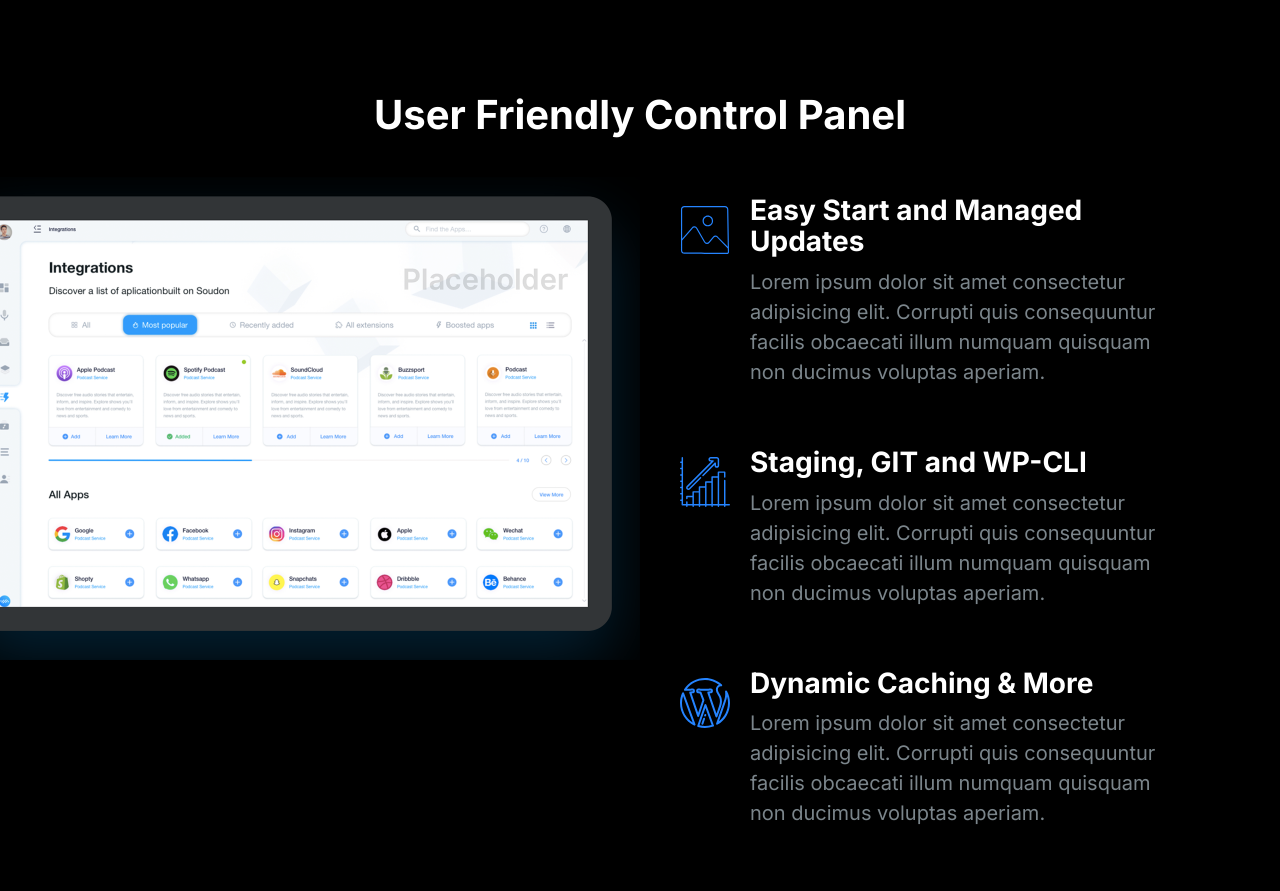
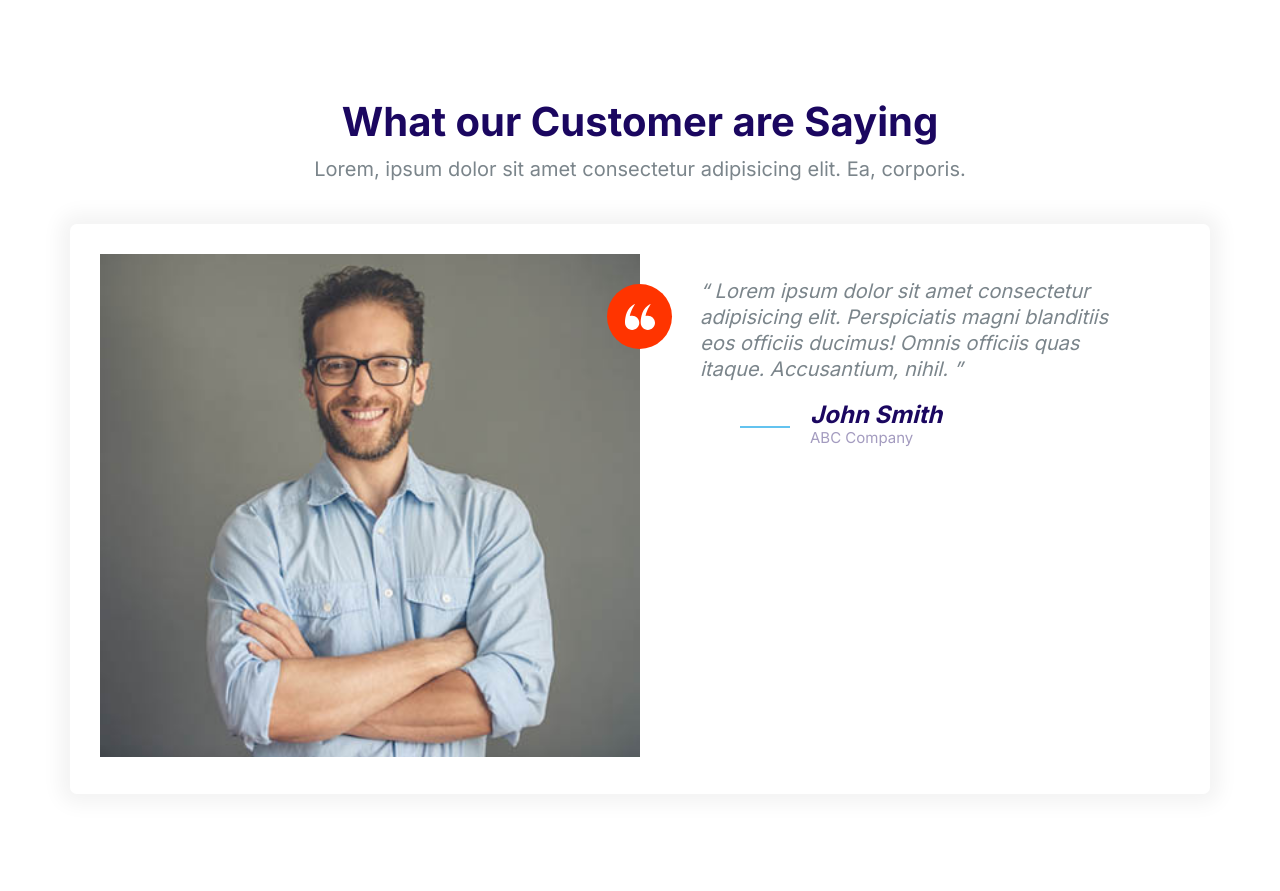
Before and after one commit to bhanu-21/moshify, a plain HTML site: page index.html in a window 1280 px wide. Shown: the top 891 px of the page. After the commit the page ends 854 px from the top, so only its background shows below. Drawn offline with Linux system fonts and the light colour scheme.

Commit message:
Created a testimonial-block

```diff
--- /dev/null
+++ b/components/testimonial_block.html
@@ -0,0 +1,45 @@
+<section class="block">
+  <header class="block__header">
+    <h2>What our Customer are Saying</h2>
+    <p>
+      Lorem, ipsum dolor sit amet consectetur adipisicing elit. Ea, corporis.
+    </p>
+  </header>
+  <div class="container">
+    <div class="card testimonial">
+      <div class="grid grid--1x2">
+        <div class="testimonial__image">
+          <img src="/images/testimonial.jpg" alt="A happy face" />
+          <span class="icon-container icon-container--accent">
+            <svg class="icon icon--white icon--small">
+              <use xlink:href="/images/sprite_quote.svg#quotes"></use>
+            </svg>
+          </span>
+        </div>
+        <blockquote class="quote">
+          <p class="quote__text">
+            Lorem ipsum dolor sit amet consectetur adipisicing elit.
+            Perspiciatis magni blanditiis eos officiis ducimus! Omnis officiis
+            quas itaque. Accusantium, nihil.
+          </p>
+          <footer>
+            <div class="media">
+              <div class="media__image">
+                <svg class="icon icon--primary quote__line">
+                  <use xlink:href="/images/sprite_quote.svg#line"></use>
+                </svg>
+              </div>
+              <div class="media__body">
+                <h3 class="media__title quote__author">John Smith</h3>
+                <p class="quote__company">ABC Company</p>
+              </div>
+            </div>
+          </footer>
+        </blockquote>
+      </div>
+    </div>
+  </div>
+</section>
+
+<!-- Javascript Code -->
+<script src="JS/collapsible.js"></script>
--- a/css/styles.css
+++ b/css/styles.css
@@ -840,3 +840,8 @@ h3 {
     max-width: 700px;
   }
 }
+
+/* Testimonials Block */
+.block__header {
+  margin: 4rem;
+}
--- a/index.html
+++ b/index.html
@@ -16,75 +16,47 @@
   </head>
 
   <body>
-    <section class="block block--dark block--skewed-right block-showcase">
+    <section class="block">
       <header class="block__header">
-        <h2>User Friendly Control Panel</h2>
+        <h2>What our Customer are Saying</h2>
+        <p>
+          Lorem, ipsum dolor sit amet consectetur adipisicing elit. Ea,
+          corporis.
+        </p>
       </header>
-      <div class="container grid grid--1x2">
-        <picture class="block-showcase__image">
-          <source
-            type="/image/webp"
-            srcset="/images/ipad.webp 1x, /images/ipad@2x.webp 2x"
-          />
-          <source
-            type="/image/png"
-            srcset="/images/ipad.png 1x, /images/ipad@2x.png 2x"
-          />
-          <img class="feature__image" src="/images/ipad@2x.png" alt="" />
-        </picture>
-        <ul class="list">
-          <li>
+      <div class="container">
+        <div class="card testimonial">
+          <div class="grid grid--1x2">
+            <div class="testimonial__image">
+              <img src="/images/testimonial.jpg" alt="A happy face" />
+              <span class="icon-container icon-container--accent">
+                <svg class="icon icon--white icon--small">
+                  <use xlink:href="/images/sprite_quote.svg#quotes"></use>
+                </svg>
+              </span>
+            </div>
+            <blockquote class="quote">
+              <p class="quote__text">
+                Lorem ipsum dolor sit amet consectetur adipisicing elit.
+                Perspiciatis magni blanditiis eos officiis ducimus! Omnis
+                officiis quas itaque. Accusantium, nihil.
+              </p>
+              <footer>
                 <div class="media">
                   <div class="media__image">
-                <svg class="icon icon--primary">
-                  <use xlink:href="images/sprite_quote.svg#snap"></use>
+                    <svg class="icon icon--primary quote__line">
+                      <use xlink:href="/images/sprite_quote.svg#line"></use>
                     </svg>
                   </div>
                   <div class="media__body">
-                <h3 class="media__title">Easy Start and Managed Updates</h3>
-                <p>
-                  Lorem ipsum dolor sit amet consectetur adipisicing elit.
-                  Corrupti quis consequuntur facilis obcaecati illum numquam
-                  quisquam non ducimus voluptas aperiam.
-                </p>
+                    <h3 class="media__title quote__author">John Smith</h3>
+                    <p class="quote__company">ABC Company</p>
                   </div>
                 </div>
-          </li>
-          <li>
-            <div class="media">
-              <div class="media__image">
-                <svg class="icon icon--primary">
-                  <use xlink:href="images/sprite_quote.svg#growth"></use>
-                </svg>
-              </div>
-              <div class="media__body">
-                <h3 class="media__title">Staging, GIT and WP-CLI</h3>
-                <p>
-                  Lorem ipsum dolor sit amet consectetur adipisicing elit.
-                  Corrupti quis consequuntur facilis obcaecati illum numquam
-                  quisquam non ducimus voluptas aperiam.
-                </p>
+              </footer>
+            </blockquote>
           </div>
         </div>
-          </li>
-          <li>
-            <div class="media">
-              <div class="media__image">
-                <svg class="icon icon--primary">
-                  <use xlink:href="images/sprite_quote.svg#wordpress"></use>
-                </svg>
-              </div>
-              <div class="media__body">
-                <h3 class="media__title">Dynamic Caching & More</h3>
-                <p>
-                  Lorem ipsum dolor sit amet consectetur adipisicing elit.
-                  Corrupti quis consequuntur facilis obcaecati illum numquam
-                  quisquam non ducimus voluptas aperiam.
-                </p>
-              </div>
-            </div>
-          </li>
-        </ul>
       </div>
     </section>
 
```
Lines whose indentation alone changed are shown as unchanged.
